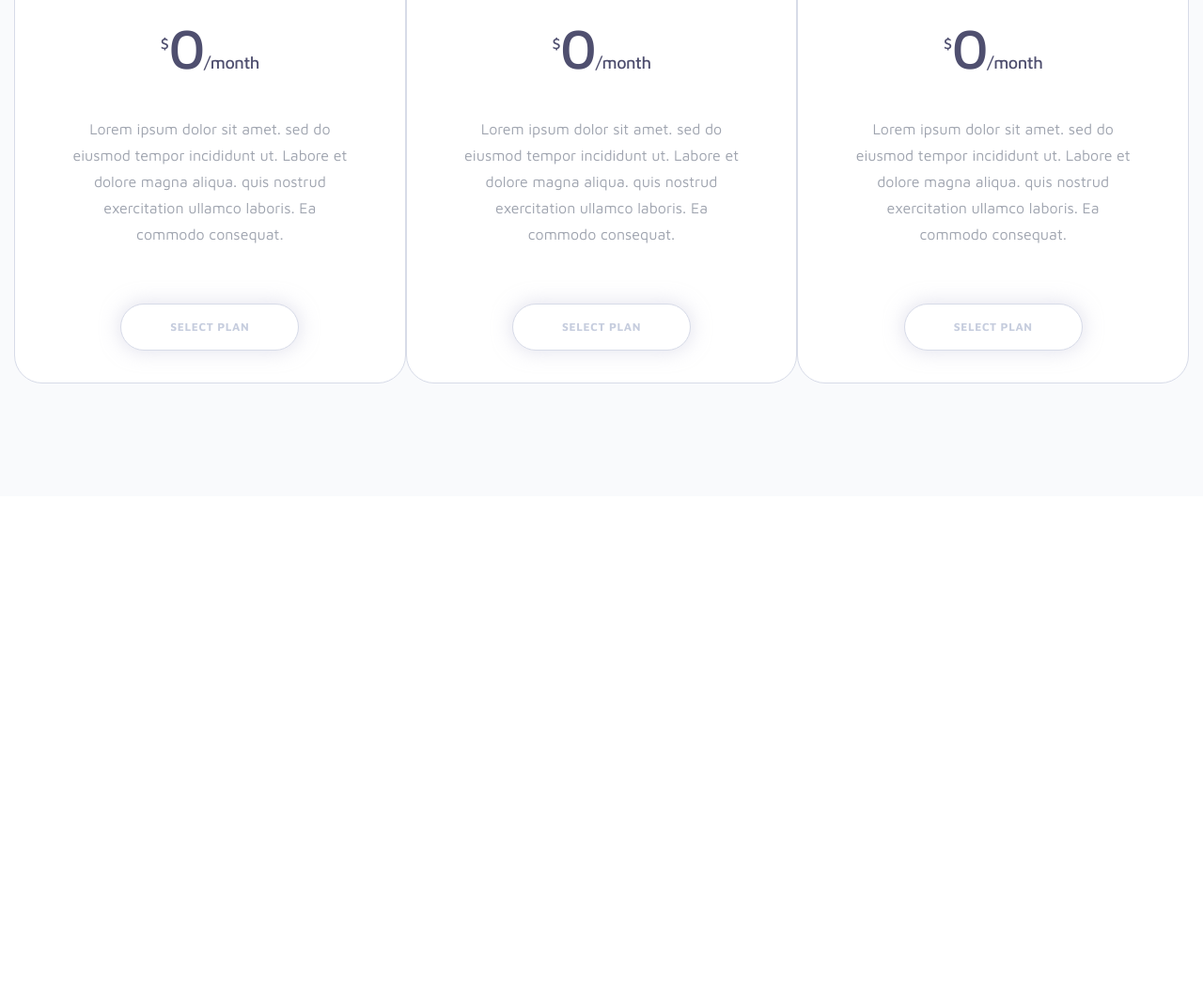
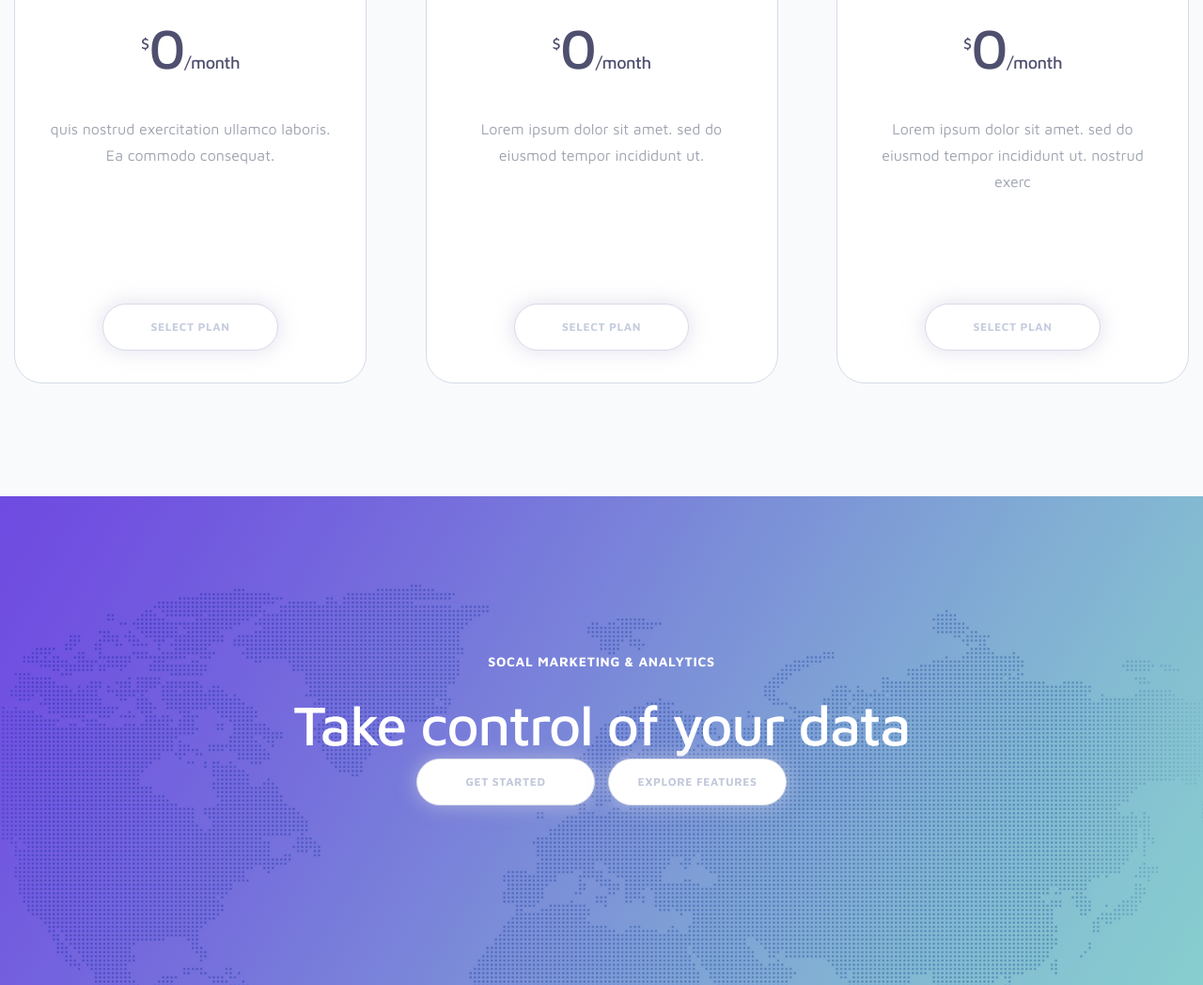
Before and after one commit to Darksiend/Prising-Logo-Page, a plain HTML site: page index.html in a window 1280 px wide. Shown: the part 1520-2568 px from the top of the page at 94% size. Before the commit the page ends 2048 px from the top, so only its background shows below. Drawn offline with Linux system fonts and the light colour scheme.

Commit message:
Add block Map

```diff
--- a/index.html
+++ b/index.html
@@ -72,8 +72,7 @@
                <sup>$</sup>0<span>/month</span>
               </div>
               <div class="prising__tags__text">
-                Lorem ipsum dolor sit amet. sed do eiusmod tempor incididunt ut.
-                Labore et dolore magna aliqua. quis nostrud exercitation ullamco
+                quis nostrud exercitation ullamco
                 laboris. Ea commodo consequat.
               </div>
               <button class="price-btn">Select plan</button>
@@ -90,8 +89,7 @@
               </div>
               <div class="prising__tags__text">
                 Lorem ipsum dolor sit amet. sed do eiusmod tempor incididunt ut.
-                Labore et dolore magna aliqua. quis nostrud exercitation ullamco
-                laboris. Ea commodo consequat.
+
               </div>
               <button class="price-btn">Select plan</button>
             </div>
@@ -107,14 +105,30 @@
                </div>
               <div class="prising__tags__text">
                 Lorem ipsum dolor sit amet. sed do eiusmod tempor incididunt ut.
-                Labore et dolore magna aliqua. quis nostrud exercitation ullamco
-                laboris. Ea commodo consequat.
+              nostrud exerc
               </div>
               <button class="price-btn">Select plan</button>
             </div>
           </div>
         </div>
       </div>
+
+
+      <div class="block__get__start">
+        <div class="container">
+          <div class="header__get__start">
+            <div class="header__get__start__subtitle">SOCAL MARKETING & ANALYTICS
+            </div>
+            <div class="header__get__start__title">Take control of your data</div>
+            <div class="get__start__btns">
+              <button class="start__btn">get started</button>
+              <button class="start__btn start__btn--second">explore features</button>
+
+            </div>
+          </div>
+
+
+      </div>
     </div>
   </body>
 </html>
--- a/style.css
+++ b/style.css
@@ -4,7 +4,7 @@
     font-size: 13px;
 }
 
-.html{
+.html {
     font-size: 13px;
 }
 
@@ -304,12 +304,12 @@ h6 {
     margin-bottom: 60px;
 }
 
-.prising__tags__price{
+.prising__tags__price {
     margin-bottom: 20px;
 }
 
 
-.price-btn{
+.price-btn {
     color: #c6cdde;
     font-family: "Maven Pro";
     font-size: 12px;
@@ -318,7 +318,7 @@ line-height: 32px;
     text-transform: uppercase;
     /* Text style for "select pla" */
     letter-spacing: 0.6px;
-width: 190px;
+    width: 50%;
     height: 50px;
     box-shadow: 0 0 19px 2px rgba(204, 204, 223, 0.5);
     border-radius: 25px;
@@ -329,13 +329,13 @@ cursor: pointer;
 
 }
 
-.price-btn:hover{
+.price-btn:hover {
     color: #fff;
-    background-color:#6e45e2;
+    background-color: #6e45e2;
 }
 
 
-.prising__tags{
+.prising__tags {
     display: flex;
     flex-direction: row;
     justify-content: space-between;
@@ -349,18 +349,19 @@ cursor: pointer;
 .prising__tags__item {
 
     max-width: 440px;
-    width: 100%;
+    width: 30%;
     height: 670px;
-    text-align:center;
+    text-align: center;
     background-color: #ffffff;
     border-radius: 30px;
     border: 1px solid #d7dbe8;
     transition: box-shadow .2s linear;
 
 
+
 }
 
-.prising__tags__price{
+.prising__tags__price {
     color: #4f4f6f;
     font-family: "Maven Pro";
     font-size: 18px;
@@ -368,7 +369,7 @@ font-weight: 500;
     line-height: 72px;
 }
 
-.prising__tags__price sup{
+.prising__tags__price sup {
 
     color: #4f4f6f;
     font-family: "Maven Pro";
@@ -390,7 +391,7 @@ line-height: 72px;
     letter-spacing: -1.69px;
 }
 
-.prising__tags__price span{
+.prising__tags__price span {
     color: #4f4f6f;
     font-family: "Maven Pro";
     font-size: 18px;
@@ -399,14 +400,90 @@ line-height: 72px;
     letter-spacing: -0.51px;
 }
 
-.prising__tags__item:hover{
+.prising__tags__item:hover {
     box-shadow: 0 0 82px 10px rgba(204, 204, 223, 0.71);
 }
 
-.img__tags img{
+.img__tags img {
     margin-top: 60px;
     margin-bottom: 50px;
-    width: 120px;
-    height: 100px;
+    max-width: 120px;
+    max-height: 100px;
+    width: 100%;
+    height: 100%;
 
 }
+
+
+.block__get__start {
+    background: url('img/block-map/bcg-map.png') center no-repeat;
+    height: 520px;
+    display: flex;
+    justify-content: space-between;
+    align-items: center;
+}
+
+.header__get__start {
+    max-width: 700px;
+    width: 100%;
+    height: 200px;
+
+    margin-left: auto;
+    margin-right: auto;
+    text-align: center;
+
+}
+
+.header__get__start__subtitle {
+    color: #ffffff;
+    font-family: "Maven Pro";
+    font-size: 14px;
+    font-weight: 700;
+    line-height: 32px;
+    text-transform: uppercase;
+    /* Text style for "SOCAL MARK" */
+    letter-spacing: 0.7px;
+    margin-bottom: 15px;
+}
+
+.header__get__start__title {
+    color: #ffffff;
+    font-family: "Maven Pro";
+    font-size: 60px;
+    font-weight: 500;
+    line-height: 72px;
+    /* Text style for "Take contr" */
+    letter-spacing: -1.69px;
+}
+
+.start__btn {
+
+    color: #c2c9db;
+    font-family: "Maven Pro";
+    font-size: 12px;
+    font-weight: 700;
+    line-height: 32px;
+    text-transform: uppercase;
+    /* Text style for "explore fe" */
+    letter-spacing: 0.6px;
+    box-shadow: 0 0 19px 2px rgba(204, 204, 223, 0.5);
+    border-radius: 25px;
+    border: 1px solid #d7dbe8;
+    background-color: #ffffff;
+    width: 190px;
+    height: 50px;
+
+
+}
+
+.start__btn:focus {
+    outline: none;
+}
+
+.start__btn:hover {
+    background-color: #6e45e2;
+}
+
+.start__btn--second {
+    margin-left: 10px;
+}
```
Also changed, not shown: img/block-map/bcg-map.png (added). Lines whose indentation alone changed are shown as unchanged.
